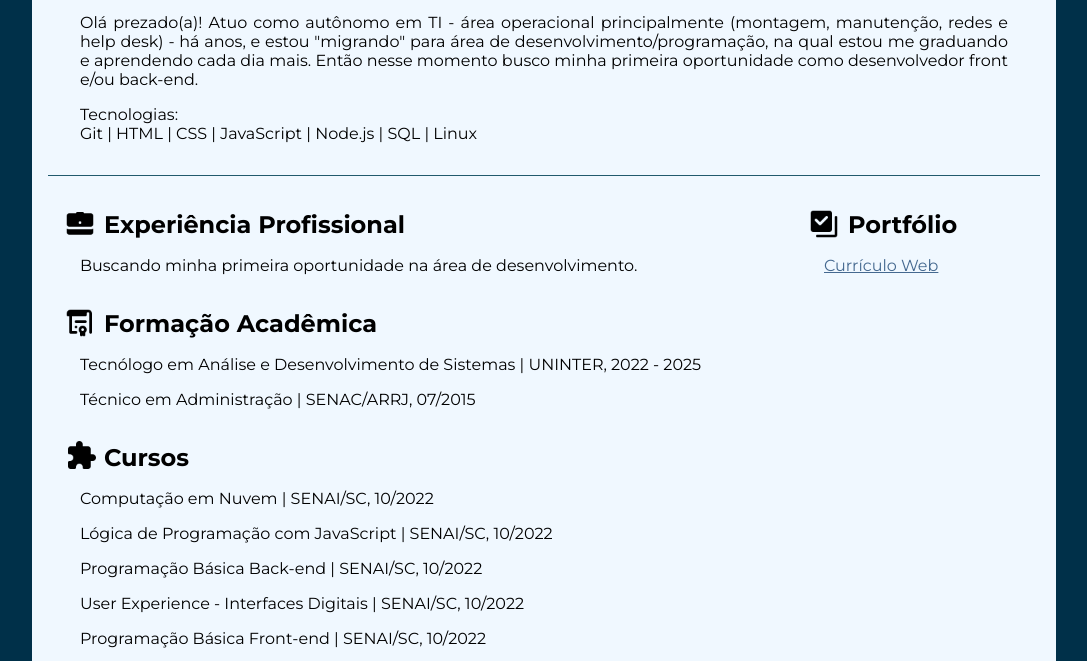
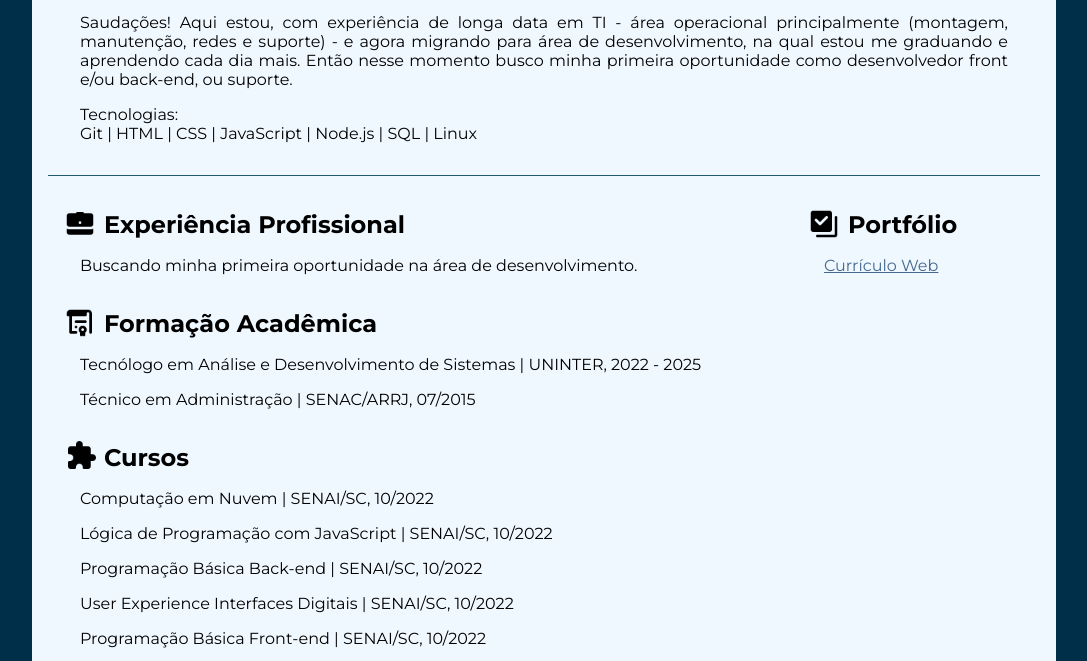
Before and after one commit to xmgotardo/xmgotardo.github.io, a plain HTML site: page index.html in a window 1280 px wide. Shown: the part 363-1024 px from the top of the page, without its empty margins (96-1183 px from the left). Drawn offline with Linux system fonts and the light colour scheme.

Commit message:
Release Candidate!

```diff
--- a/Styles/style.css
+++ b/Styles/style.css
@@ -25,7 +25,8 @@ main a {
 	text-decoration: underline;
 }
 
-p, li {
+p,
+li {
 	margin: 1rem 1rem;
 }
 
@@ -75,8 +76,8 @@ button {
 	background-color: #FFCC33;
 	border-radius: 0.25rem;
 	color: #003049;
-    height: 2em;
-    width: 7em;
+	height: 2rem;
+	width: 7rem;
 	margin: 1% auto;
 	transition: 0.5s ease;
 }
@@ -84,7 +85,6 @@ button {
 button:hover {
 	transition: 0.5s ease;
 	filter: drop-shadow(0 0 0.5rem #333232);
-
 }
 
 div#buttons {
@@ -101,6 +101,7 @@ section {
 main {
 	display: flex;
 	flex-direction: row;
+	justify-content: stretch;
 }
 
 div#quadro-esquerdo {
--- a/index.html
+++ b/index.html
@@ -12,6 +12,7 @@
 </head>
 
 <!-- Início do corpo do documento. -->
+
 <body>
 	<div class="flex-container">
 		<!-- Início do header. -->
@@ -50,10 +51,10 @@
 					Sobre
 				</h2>
 				<p>
-                    Olá prezado(a)! Atuo como autônomo em TI - área operacional principalmente (montagem, manutenção,
-                    redes e help desk) - há anos, e estou "migrando" para área de desenvolvimento/programação, na qual
+					Saudações! Aqui estou, com experiência de longa data em TI - área operacional principalmente
+					(montagem, manutenção, redes e suporte) - e agora migrando para área de desenvolvimento, na qual
 					estou me graduando e aprendendo cada dia mais. Então nesse momento busco minha primeira oportunidade
-                    como desenvolvedor front e/ou back-end.
+					como desenvolvedor front e/ou back-end, ou suporte.
 				</p>
 				<p>
 					Tecnologias: <br>
@@ -90,7 +91,7 @@
 						<li> Computação em Nuvem | SENAI/SC, 10/2022 </li>
 						<li> Lógica de Programação com JavaScript | SENAI/SC, 10/2022 </li>
 						<li> Programação Básica Back-end | SENAI/SC, 10/2022 </li>
-                        <li> User Experience - Interfaces Digitais | SENAI/SC, 10/2022 </li>
+						<li> User Experience Interfaces Digitais | SENAI/SC, 10/2022 </li>
 						<li> Programação Básica Front-end | SENAI/SC, 10/2022 </li>
 						<li> Programa Oracle Next Education | Alura, 08/2022 </li>
 						<li> Network Security | Cisco NetAcad, 07/2022 </li>
```
Also changed, not shown: 1 other file. Lines whose indentation alone changed are shown as unchanged.
